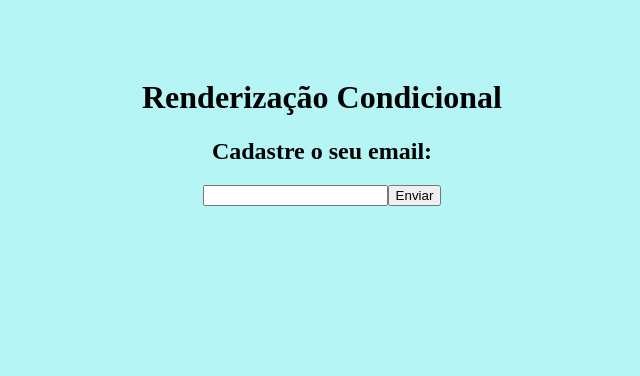
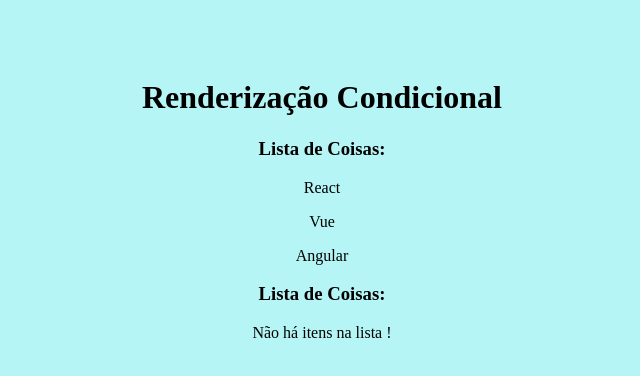
Before and after one commit to RafaelSilveirax/ReactEstudos, a React (Create React App) app in the folder meu-projeto/: page / in a window 1280 px wide. Shown: the top 376 px of the page, without its empty margins (318-958 px from the left). Built offline with nearby package versions, Linux system fonts and the light colour scheme.

Commit message:
aula lista com map

```diff
--- a/meu-projeto/src/App.jsx
+++ b/meu-projeto/src/App.jsx
@@ -1,44 +1,17 @@
 import './App.css';
-/* import HelloWorld from './components/HelloWorld';
-import SayMyName from './components/SayMyName';
-import Pessoa from './components/Pessoa';
-import Frase from './components/Frase';
-import List from './components/List'; */
-/* import Evento from './components/Evento';
-import Form from './components/Form'; */
+
 import Condicional from './components/Condicional';
+import { OutraLista } from './components/OutraLista';
 
 function App() {
 
-/*   const name = "Rafael";
-  const nomeEx = "shalala"
-
-  function sum(a, b){
-    return a + b;
-  }
-
-  const url = "https://via.placeholder.com/150"; */
+  const meusItens = ['React', 'Vue', 'Angular',]
 
   return (
     <div className="App">
       <h1>Renderização Condicional</h1>
-      <Condicional/>
-
-
-
-    {/*   <p>Primeiro projeto</p>
-      <Frase/>
-      <p>Olá, {name}</p>
-      <p>Soma: {sum(2,2)}</p>
-      <img src={url} alt=""></img>
-      <HelloWorld />
-      <SayMyName nome="XXX" />
-      <SayMyName nome={nomeEx} />
-      <Pessoa nome="uiui" idade="99" foto={url} />
-      <List/>
-      <h1>Olá Mundo React</h1>
-      <h1>Olá Mundo React</h1>
-      <h1>Olá Mundo React</h1> */}
+      <OutraLista itens={meusItens}/>
+      <OutraLista itens={[]}/>
     </div>
   );
 }
--- /dev/null
+++ b/meu-projeto/src/components/OutraLista.jsx
@@ -0,0 +1,15 @@
+export function OutraLista({itens}){
+    return(
+       <>
+        <h3>Lista de Coisas:</h3>
+        {itens.length > 0 ?(
+            itens.map((item, index) =>(
+                <p key={index}>{item}</p>
+            ))) : (
+                <p>Não há itens na lista !</p>
+            )
+        }
+
+       </>
+    )
+}
```
